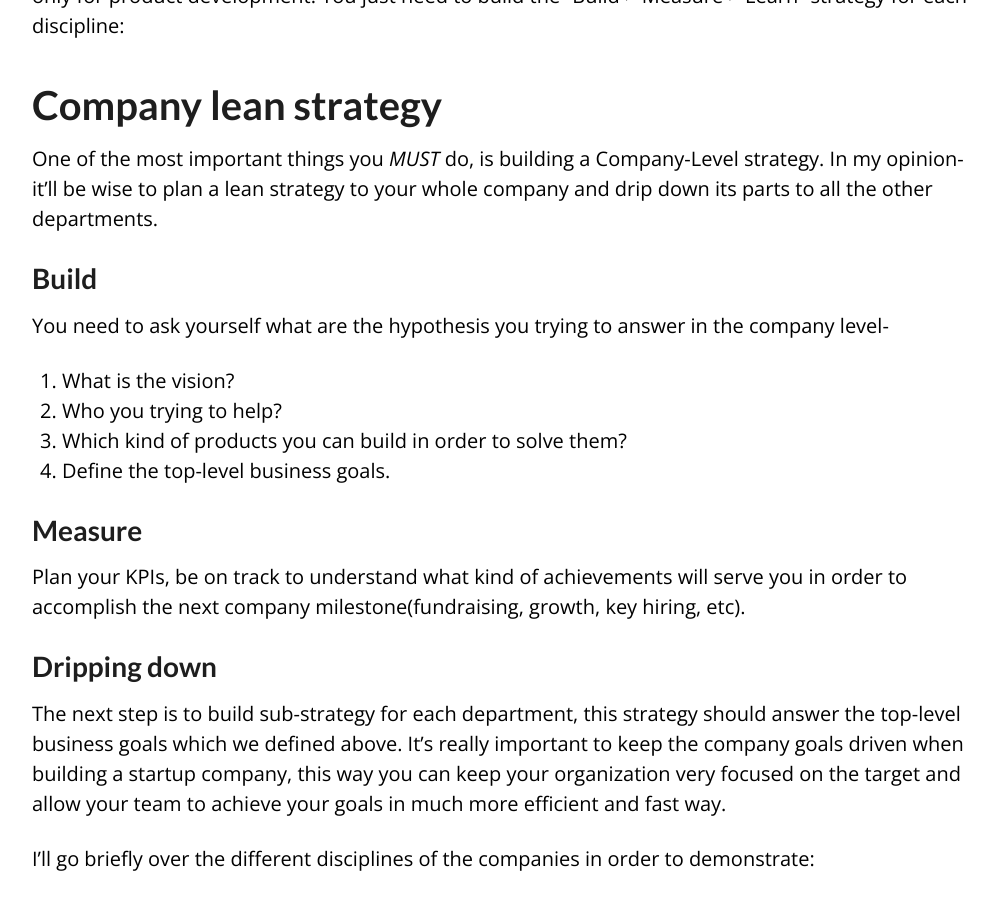
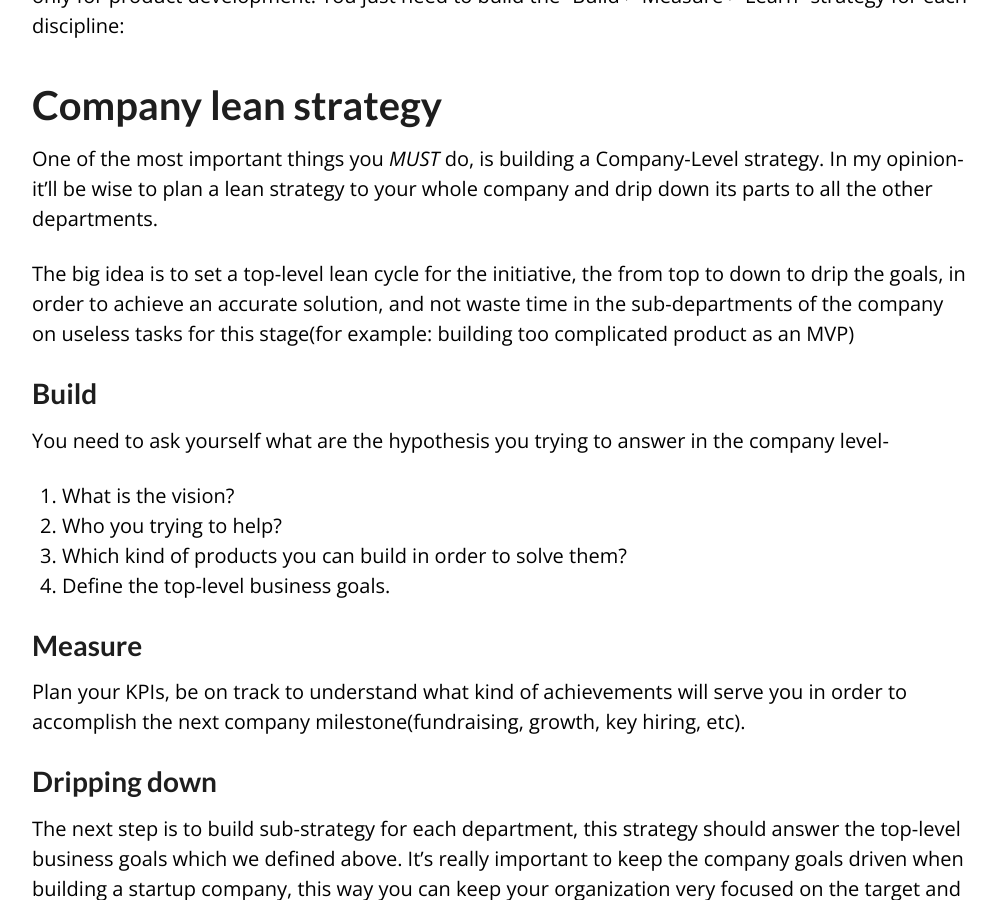
Before and after one commit to AlmogBaku/AlmogBaku.github.io, a Jekyll site: the page built from _posts/2015-2-8-Disciplinary-lean-strategy.md, in a window 1280 px wide and 900 px high, scrolled down 839 px. Shown: the whole window, without its empty margins (138-1135 px from the left). Built offline with Jekyll 4.4.1, drawn with Linux system fonts in a browser that asks for light colours; Markdown is read by kramdown in place of the engine named in the settings; comment, search, counter and statistics services are not loaded; some of the changed text lies outside the part shown.

Commit message:
disciplinary lean

```diff
--- a/_posts/2015-2-8-Disciplinary-lean-strategy.md
+++ b/_posts/2015-2-8-Disciplinary-lean-strategy.md
@@ -15,6 +15,10 @@ You just need to build the "Build > Measure > Learn" strategy for each disciplin
 ## Company lean strategy
 One of the most important things you *MUST* do, is building a Company-Level strategy. In my opinion- it'll be wise to plan a
 lean strategy to your whole company and drip down its parts to all the other departments.
+
+The big idea is to set a top-level lean cycle for the initiative, the from top to down to drip the goals, in order to achieve
+an accurate solution, and not waste time in the sub-departments of the company on useless tasks for this stage(for example:
+building too complicated product as an MVP)
 
 ### Build
 You need to ask yourself what are the hypothesis you trying to answer in the company level-
```
Also changed, not shown: other parts of _posts/2015-2-8-Disciplinary-lean-strategy.md (+1 -1 lines).
